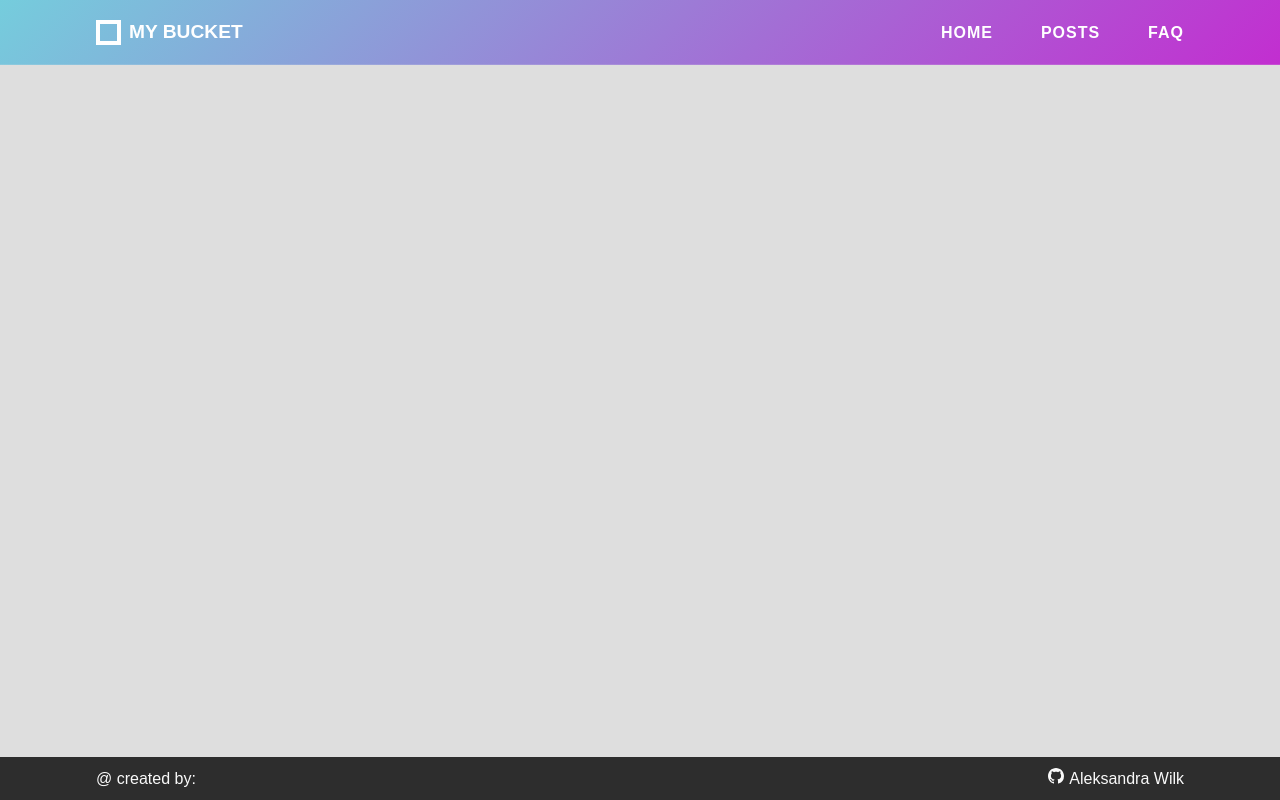
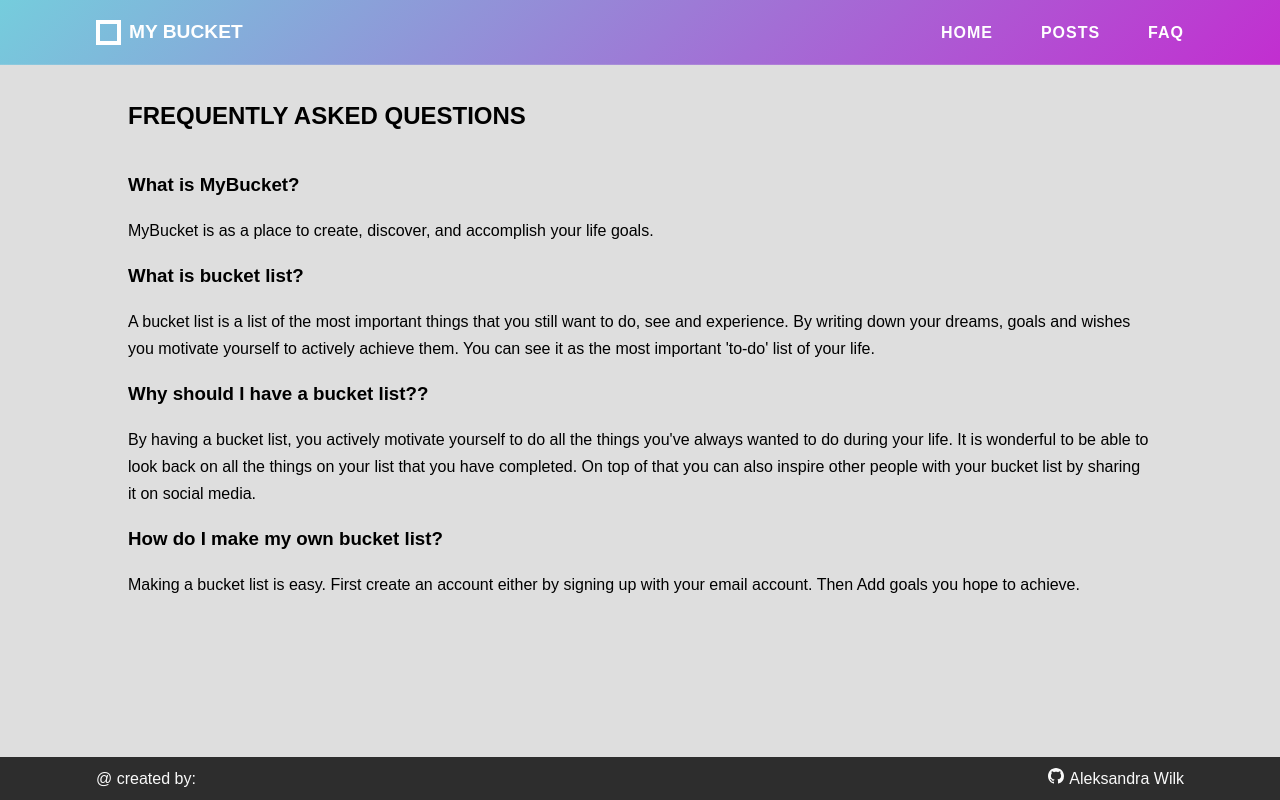
Before and after one commit to OllaWilk/myBucket, a React (Create React App) app in the folder front/: page /faq in a window 1280 px wide. Built offline with nearby package versions, Linux system fonts and the light colour scheme; a web font is replaced by a local one.

Commit message:
add faq section

```diff
--- a/front/src/pages/FAQ/FAQ.jsx
+++ b/front/src/pages/FAQ/FAQ.jsx
@@ -3,7 +3,45 @@ import React from 'react';
 import './FAQ.scss';
 
 const FAQ = () => {
-  return <div>FAQ</div>;
+  return (
+    <section className="app__faq-page  container">
+      <h2>Frequently Asked Questions</h2>
+      <div className="app__faq-wrap">
+        <h3>What is MyBucket?</h3>
+        <p>
+          MyBucket is as a place to create, discover, and accomplish your life
+          goals.
+        </p>
+      </div>
+      <div>
+        <h3>What is bucket list?</h3>
+        <p>
+          A bucket list is a list of the most important things that you still
+          want to do, see and experience. By writing down your dreams, goals and
+          wishes you motivate yourself to actively achieve them. You can see it
+          as the most important 'to-do' list of your life.
+        </p>
+      </div>
+      <div>
+        <h3>Why should I have a bucket list??</h3>
+        <p>
+          By having a bucket list, you actively motivate yourself to do all the
+          things you've always wanted to do during your life. It is wonderful to
+          be able to look back on all the things on your list that you have
+          completed. On top of that you can also inspire other people with your
+          bucket list by sharing it on social media.
+        </p>
+      </div>
+      <div>
+        <h3>How do I make my own bucket list?</h3>
+        <p>
+          Making a bucket list is easy. First create an account either by
+          signing up with your email account. Then Add goals you hope to
+          achieve.
+        </p>
+      </div>
+    </section>
+  );
 };
 
 export default FAQ;
--- a/front/src/pages/FAQ/FAQ.scss
+++ b/front/src/pages/FAQ/FAQ.scss
@@ -0,0 +1,20 @@
+@import '../../styles/mixins.scss';
+@import '../../styles/settings.scss';
+
+.app__faq-page {
+  @include flex(column, flex-start, space-around);
+  height: 100%;
+  padding: 64px 0;
+  text-align: start;
+
+  h2 {
+    font-size: $subheader-size;
+    text-transform: uppercase;
+    margin: 2rem 0;
+  }
+
+  h3,
+  p {
+    margin-bottom: 1rem;
+  }
+}
```
